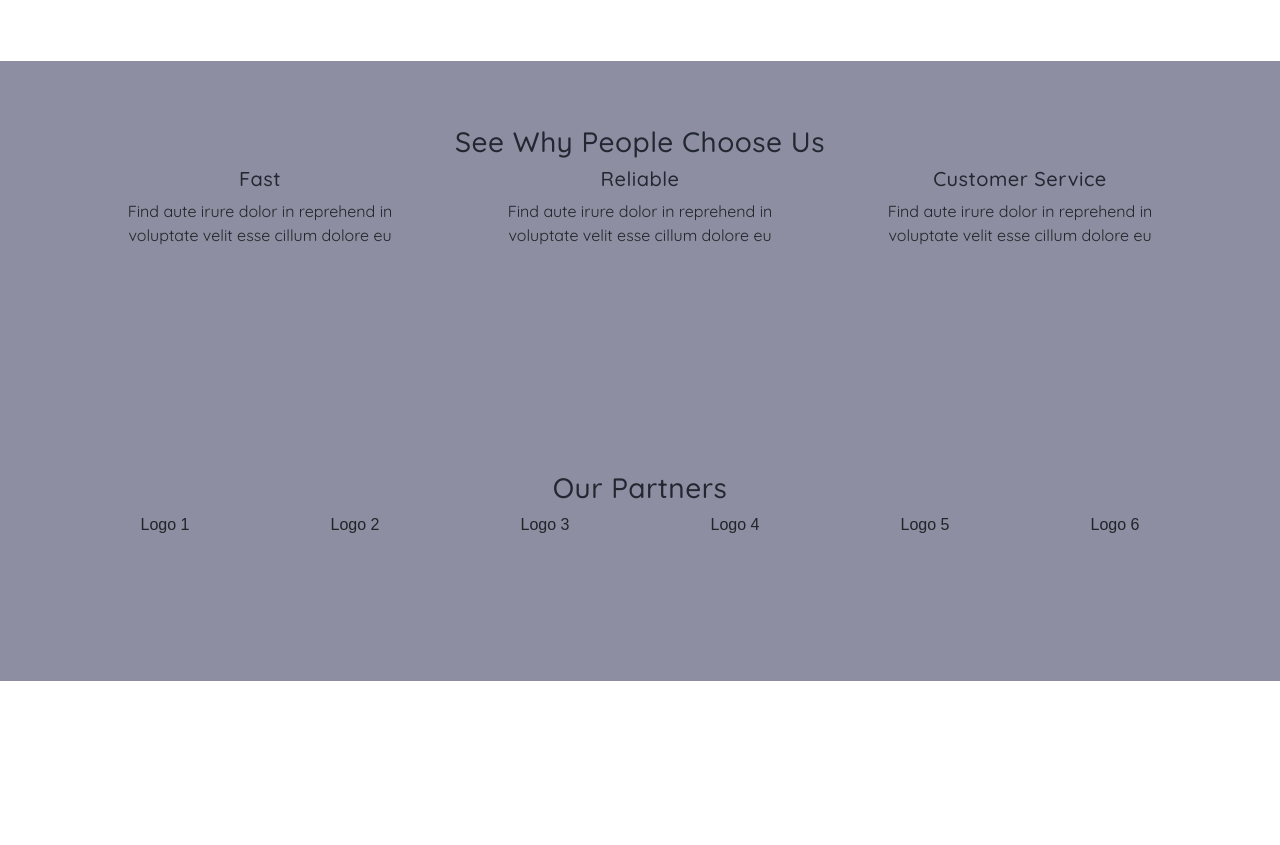
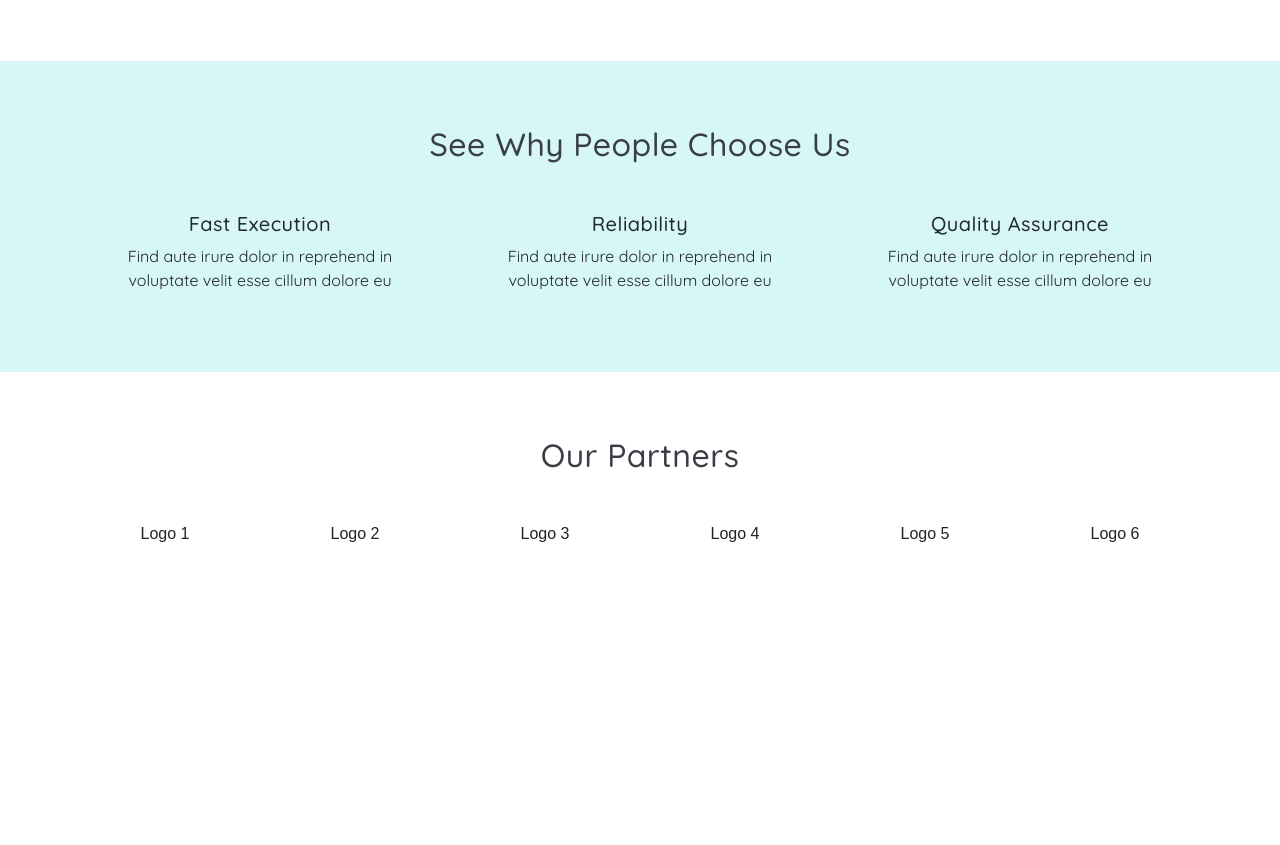
Before and after one commit to soviadmin/website, a Gatsby site: page / in a window 1280 px wide. Shown: the part 2577-3422 px from the top of the page. Built offline with nearby package versions, Linux system fonts and the light colour scheme; Gatsby itself is replaced by a stand-in of ours.

Commit message:
change section colors

```diff
--- a/src/assets/scss/components/_equipment-sec.scss
+++ b/src/assets/scss/components/_equipment-sec.scss
@@ -20,9 +20,9 @@
   .view-btn {
     margin: none;
     background: _palette(p-blue);
-    box-shadow: 0 3px 5px _palette(p-med2);
+    box-shadow: 0 3px 11px _palette(p-med3);
     border: none;
-    border-radius: 5px;
+    border-radius: 3rem;
     padding: 0.5rem 2rem;
     font-size: 1.2rem;
     transition: all .2s ease-in;
--- /dev/null
+++ b/src/assets/scss/components/_testimonials-sec.scss
@@ -0,0 +1,20 @@
+.testimonials {
+    text-align: center;
+    padding: 4rem 0;
+    background-color: _palette(p-light2);
+    &.why-choose-us {
+        background-color: _palette(p-blue3);
+        h2 {
+            margin-bottom: 3rem;
+            color: _palette(p-med);
+        }
+    }
+    &.partners {
+        background-color: #fff;
+        h2 {
+            margin-bottom: 3rem;
+            color: _palette(p-med);
+        }
+    }
+
+}
--- a/src/assets/scss/custom.scss
+++ b/src/assets/scss/custom.scss
@@ -1,3 +1,5 @@
+
+
 // Bootstrap and its default variables, @import "/node_modules/bootstrap/scss/bootstrap"; doesn't work ?!
 @import "node_modules/bootstrap/scss/bootstrap";
 
--- a/src/assets/scss/libs/_vars.scss
+++ b/src/assets/scss/libs/_vars.scss
@@ -38,8 +38,11 @@
     p-dark:                   #222831,
     p-med:                    #393E46,
     p-med2:                   rgb(87, 97, 110),
+    p-med3:                   #75808e,
+    p-med4:                   #f0eff5,
     p-blue:                   #1BADB4,
     p-blue2:                  rgb(34, 155, 161),
+    p-blue3:                  #d6f6f8,
     p-light:                  #eee,
     p-light2:                 #8d8ea1,
 
--- a/src/assets/scss/main.scss
+++ b/src/assets/scss/main.scss
@@ -34,6 +34,7 @@
 	@import 'components/about-sec';
 	@import 'components/service-sec';
 	@import 'components/contact-sec';
+	@import 'components/testimonials-sec';
 
 
 // Layout.
--- a/src/components/Testimonials.js
+++ b/src/components/Testimonials.js
@@ -1,31 +1,31 @@
 import React from 'react';
-
 
 export default function Testimonials() {
     // const imgContainer = useImage();
     return (
         <div>
-            <div className="feature-eq choose-us">
-                <h3>See why people choose us</h3>
+            <div className="testimonials why-choose-us">
+                <h2>See why people choose us</h2>
                 <div className="container">
                     <div className="row">
                         <div className="col-lg-4 col-xs-12 pr-5 pl-5">
-                            <h5>Fast</h5>
+                            <h5>Fast execution</h5>
                             <p>Find aute irure dolor in reprehend in voluptate velit esse cillum dolore eu</p>
                         </div>
                         <div className="col-lg-4 col-xs-12 pr-5 pl-5">
-                            <h5>Reliable</h5>
+                            <h5>Reliability</h5>
                             <p>Find aute irure dolor in reprehend in voluptate velit esse cillum dolore eu</p>
                         </div>
                         <div className="col-lg-4 col-xs-12 pr-5 pl-5">
-                            <h5>Customer service</h5>
+                            <h5>Quality assurance</h5>
                             <p>Find aute irure dolor in reprehend in voluptate velit esse cillum dolore eu</p>
                         </div>
                     </div>
                 </div>
             </div>
-            <div className="feature-eq">
-                <h3>Our Partners</h3>
+
+            <div className="testimonials partners">
+                <h2>Our Partners</h2>
                 <div className="container">
                     <div className="row">
                         <div className="col-lg-2 col-xs-12">
```
